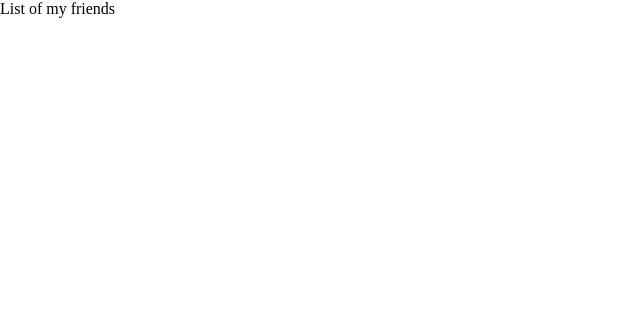
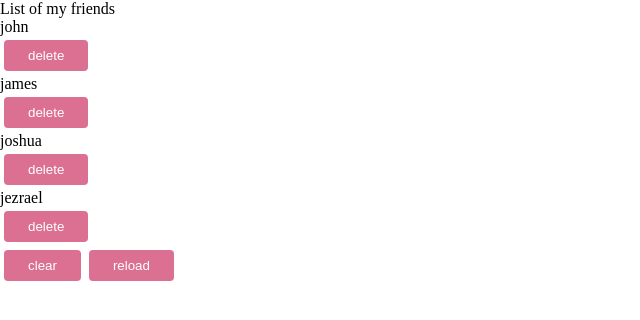
Before and after one commit to Codekazuki/hta-class-for-react, a React (Create React App) app: page / in a window 1280 px wide. Shown: the top 320 px of the page, without its empty margins (0-640 px from the left). Built offline with nearby package versions, Linux system fonts and the light colour scheme.

Commit message:
hta class

```diff
--- a/src/components/Counter.js
+++ b/src/components/Counter.js
@@ -1,10 +1,36 @@
 import React, { useState } from "react";
 import data from "../data";
+console.log(data);
 
 const Counter = () => {
+  const [people, setPeople] = useState(data);
+  const clearList = () => {
+    setPeople([]);
+  };
+  const reloadList = () => {
+    setPeople(data);
+  };
+  const deletePerson = (id) => {
+    const newPeople = people.filter((person) => person.id !== id);
+    setPeople(newPeople);
+  };
   return (
     <section>
       <p>List of my friends</p>
+
+      <ul>
+        {people.map((person) => {
+          const { id, name } = person;
+          return (
+            <span key={id}>
+              <li>{name}</li>
+              <button onClick={() => deletePerson(id)}>delete</button>
+            </span>
+          );
+        })}
+      </ul>
+      <button onClick={clearList}>clear</button>
+      <button onClick={reloadList}>reload</button>
     </section>
   );
 };
```
